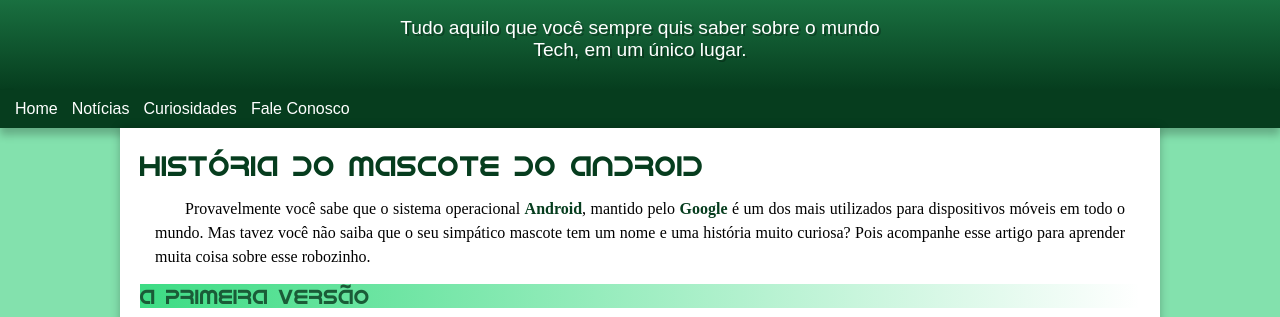
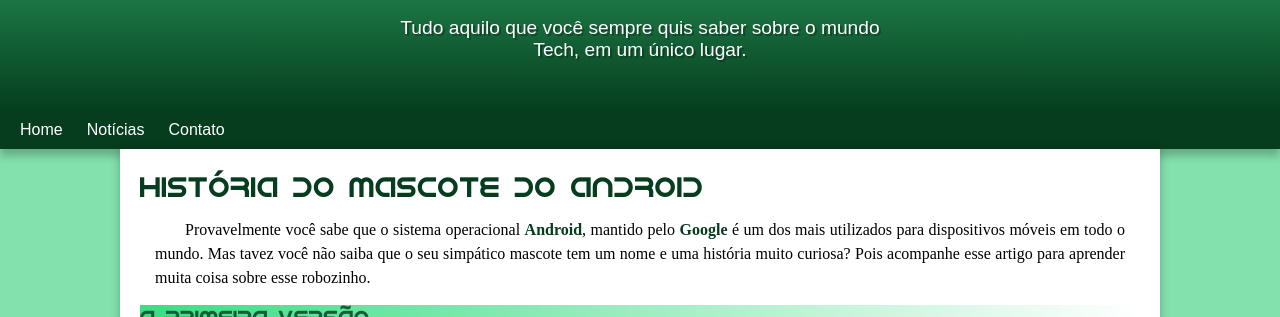
Before and after one commit to Hondenis/projeto-android, a plain HTML site: page index.html in a window 1280 px wide. Shown: the part 100-417 px from the top of the page. Drawn offline with Linux system fonts and the light colour scheme.

Commit message:
problema de padding corrigido

```diff
--- a/index.html
+++ b/index.html
@@ -16,8 +16,7 @@
     <nav>
         <a href="#">Home</a>
         <a href="#">Notícias</a>
-        <a href="#">Curiosidades</a>
-        <a href="#">Fale Conosco</a>
+        <a href="#">Contato</a>
     </nav>
     <main>
         <article>
@@ -116,7 +115,7 @@
         </article>
     </main>
     <footer>
-        <p>Site criado por <a href="https://gustavoguanabara.github.io/" target="_blank">Hondenis</a> para o desafio 10 do <a href="https://www.youtube.com/c/CursoemV%C3%ADdeo" target="_blank">Cursoemvideo</a></p>
+        <p>Site criado por <a href="https://www.instagram.com/hondenissantos/" target="_blank">Hondenis</a> para o desafio 10 do <a href="https://www.youtube.com/c/CursoemV%C3%ADdeo" target="_blank">Cursoemvideo</a></p>
     </footer>
 </body>
 </html>
--- a/style/style.css
+++ b/style/style.css
@@ -60,6 +60,7 @@ header > p{
     padding-right: 10px;
     padding-left: 10px;
     margin: auto;
+    padding-bottom: 50px;
     text-shadow: 2px 2px 0px rgba(0, 0, 0, 0.288);
 }
 
@@ -73,7 +74,7 @@ nav{
 nav > a{
     color: white;
     font-family: var(--font-padrao);
-    padding: 5px;
+    padding: 10px;
     text-decoration: none;
 }
 
```
